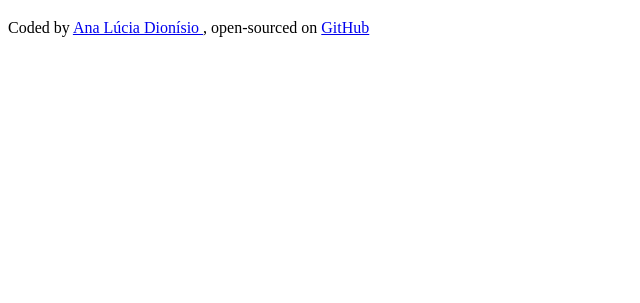
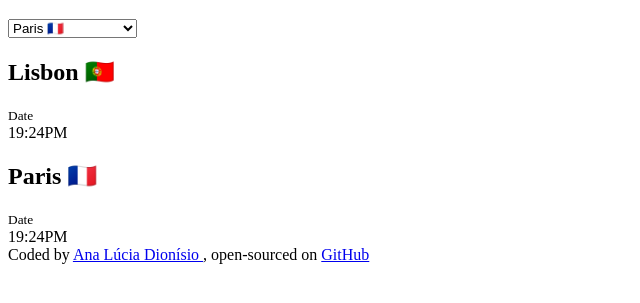
Before and after one commit to aluciadio/world-clock, a plain HTML site: page index.html in a window 1280 px wide. Shown: the part 61-364 px from the top of the page, without its empty margins (0-640 px from the left). Drawn offline with Linux system fonts and the light colour scheme.

Commit message:
Update index.html

```diff
--- a/index.html
+++ b/index.html
@@ -7,8 +7,25 @@
     <title>Document</title>
   </head>
   <body>
-    <h1>WORLD CLOCK</h1>
-
+    <div class="container">
+      <h1>WORLD CLOCK</h1>
+      <select name="" id="cities">
+        <option value="">Paris 🇨🇵</option>
+        <option value="">London 🇬🇧</option>
+        <option value="">Los Angeles 🇺🇸</option>
+        <option value="">Rio de Janeiro 🇧🇷</option>
+      </select>
+      <div>
+        <h2>Lisbon 🇵🇹</h2>
+        <small>Date</small>
+      </div>
+      <div>19:24PM</div>
+      <div>
+        <h2>Paris 🇨🇵</h2>
+        <small>Date</small>
+      </div>
+      <div>19:24PM</div>
+    </div>
     <footer>
       Coded by <a href="#" target="_blank"> Ana Lúcia Dionísio </a>,
       open-sourced on <a href="#" target="_blank"> GitHub </a>
```
